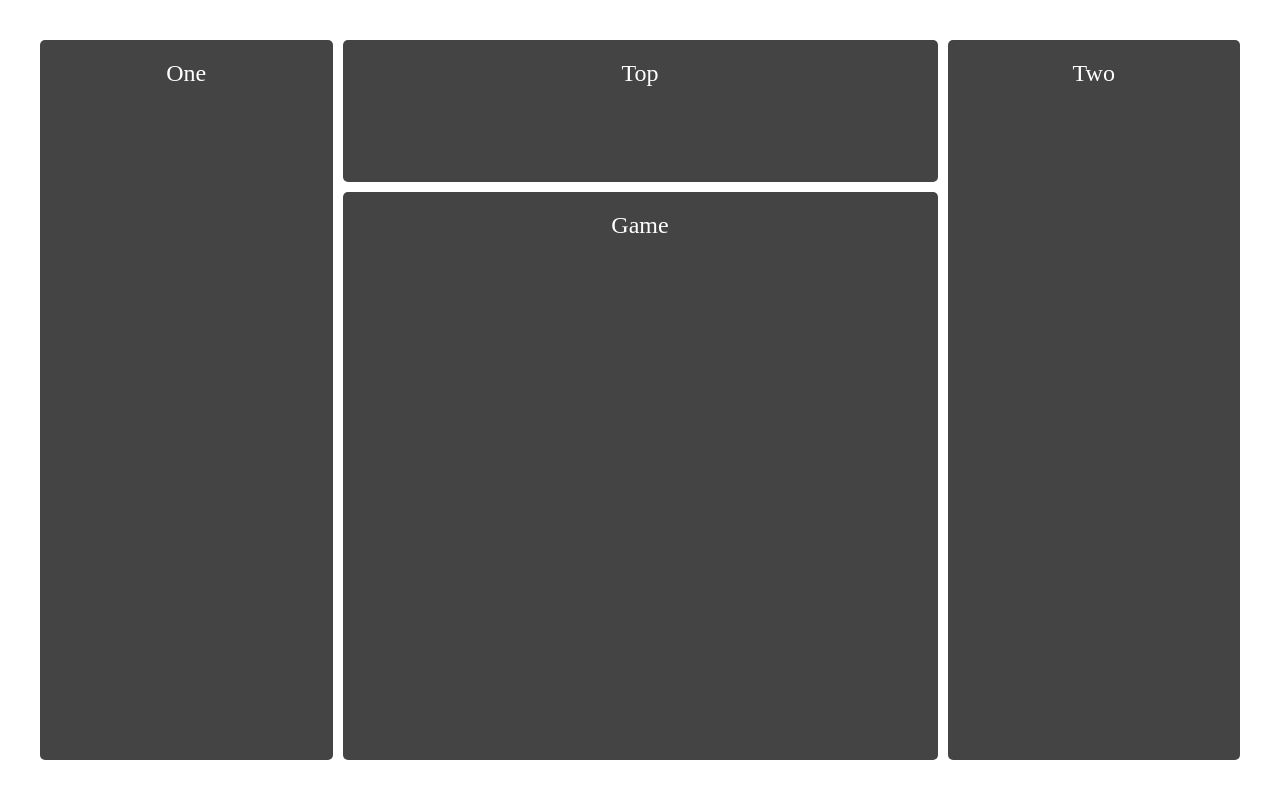
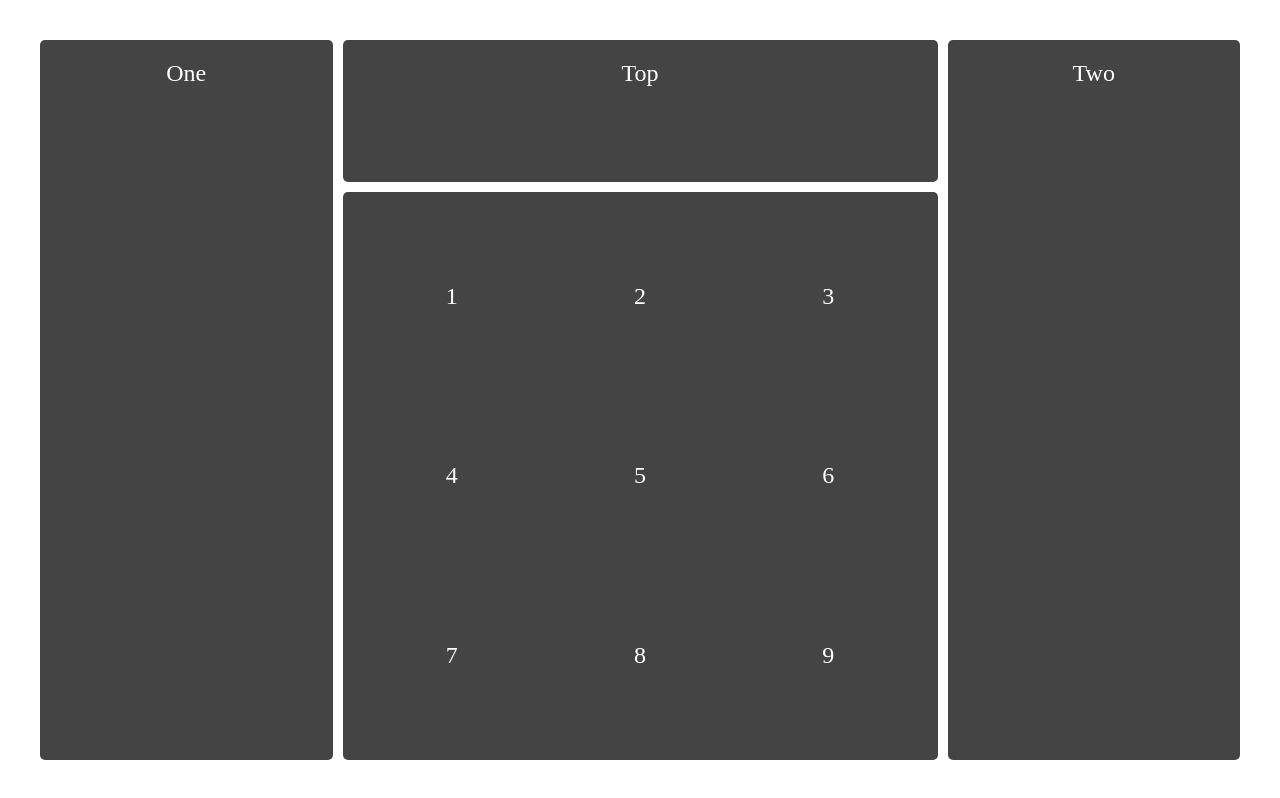
Before and after one commit to JWoltjen/Tic-Tac-Toe-Project, a plain HTML site: page index.html in a window 1280 px wide. Drawn offline with Linux system fonts and the light colour scheme.

Commit message:
Complete playing area sub-grid

```diff
--- a/index.html
+++ b/index.html
@@ -9,7 +9,17 @@
       <section class="wrapper">
         <div class="box a">Top</div>
         <div class="box b">One</div>
-        <div class="box d">Game</div>
+        <div class="box d">
+          <div class="square">1</div>
+          <div class="square">2</div>
+          <div class="square">3</div>
+          <div class="square">4</div>
+          <div class="square">5</div>
+          <div class="square">6</div>
+          <div class="square">7</div>
+          <div class="square">8</div>
+          <div class="square">9</div>
+        </div>
         <div class="box e">Two</div>
       </section>
       <script src="./player.js"></script>
--- a/styles.css
+++ b/styles.css
@@ -36,9 +36,16 @@ body {
     .d {
         grid-column: 2 / span 2 ;
         grid-row: 2 / span 1;
+        display: grid;
+        grid-gap: 10px;
+        grid-template-columns: 1fr 1fr 1fr;
+        grid-template-rows: 1fr 1fr 1fr
+    }
+      .square {
         display: flex;
         justify-content: center;
-    }
+        align-items: center;
+      }
     .e {
       grid-column: 4 ;
       grid-row: 1 / span 2;
```
